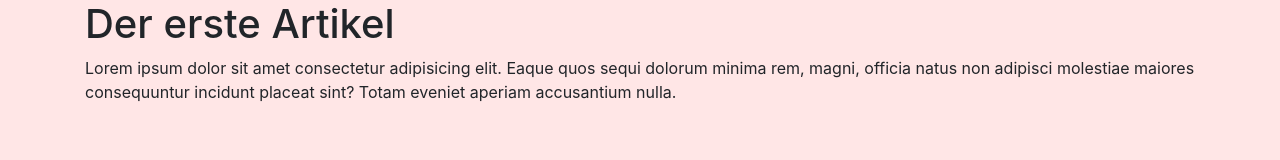
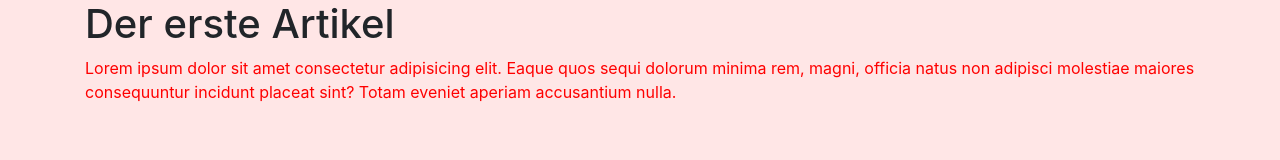
Before and after one commit to YinFromWuHanklan/www.mamayin.de, a plain HTML site: page index.html in a window 1280 px wide. Drawn offline with nearby package versions, Linux system fonts and the light colour scheme.

Commit message:
setup sass

```diff
--- a/index.html
+++ b/index.html
@@ -8,13 +8,14 @@
         <link rel="stylesheet" href="https://stackpath.bootstrapcdn.com/bootstrap/4.3.1/css/bootstrap.min.css"
             integrity="sha384-ggOyR0iXCbMQv3Xipma34MD+dH/1fQ784/j6cY/iJTQUOhcWr7x9JvoRxT2MZw1T" crossorigin="anonymous">
         <link rel="stylesheet" href="css/styles.css">
+        <link rel="stylesheet" href="css/test.css">
     </head>
     <body>
         <div class="container">
             <h1>
                 Der erste Artikel
             </h1>
-            <p>
+            <p class="testclass">
                 Lorem ipsum dolor sit amet consectetur adipisicing elit. Eaque quos sequi dolorum minima rem, magni, officia natus non adipisci molestiae maiores consequuntur incidunt placeat sint? Totam eveniet aperiam accusantium nulla.
             </p>
         </div>
--- /dev/null
+++ b/scss/test.scss
@@ -0,0 +1,5 @@
+p {
+    &.testclass {
+        color: red;
+    }
+}
```
Also changed, not shown: css/styles.css (line endings or trailing spaces), css/test.css (added), scss/main.scss (added), 1 other file.
